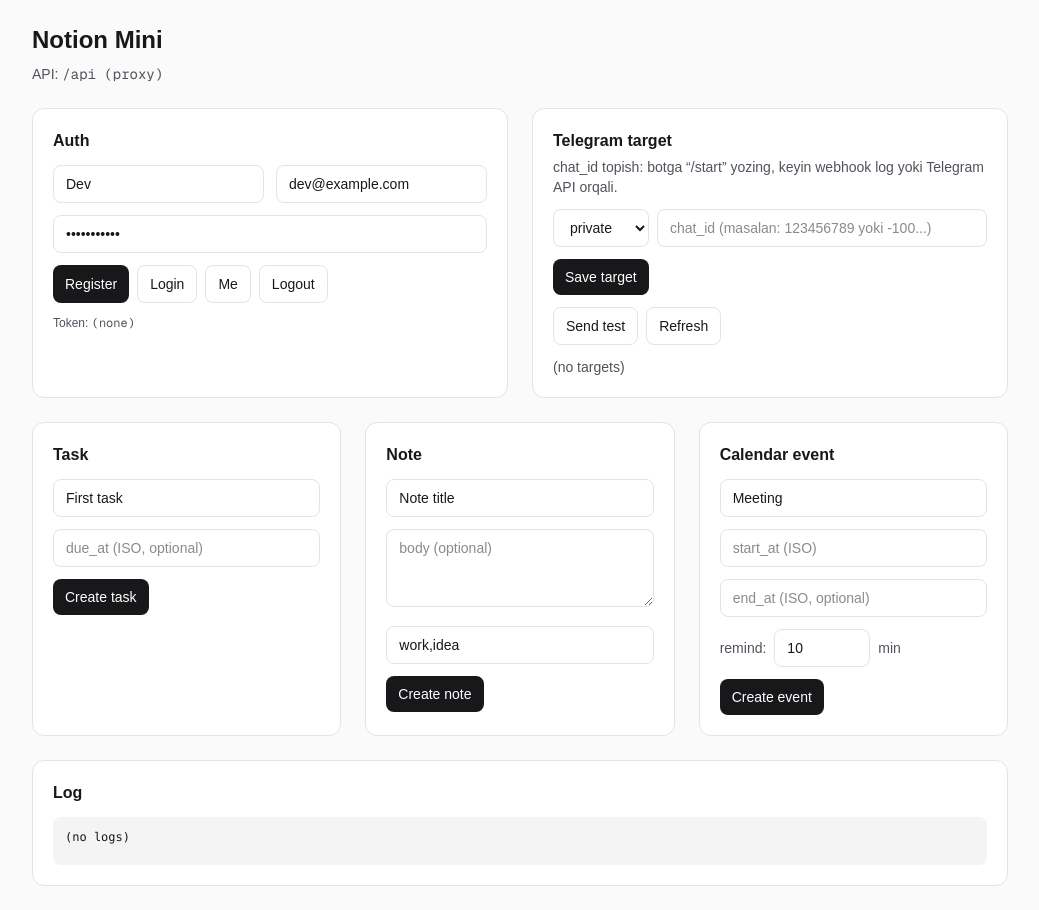
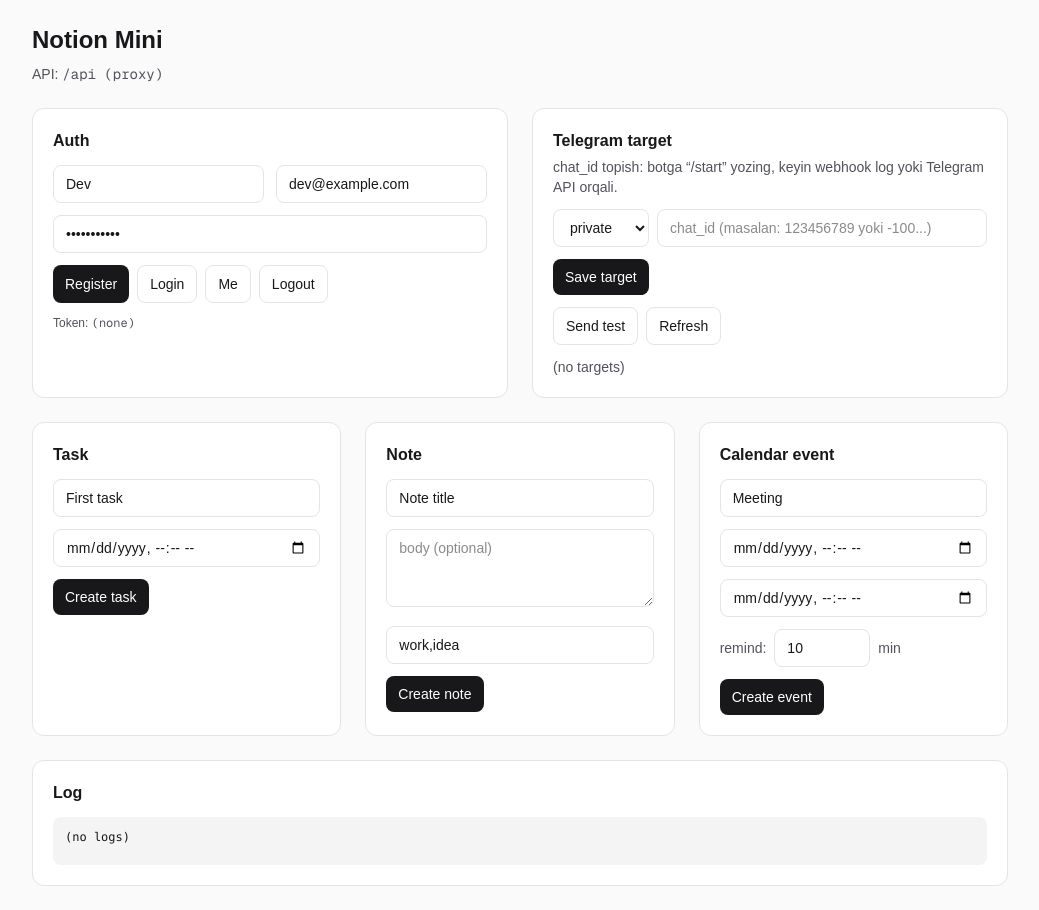
Before and after one commit to sherzot/Notion, a Next.js app in the folder frontend/: page / in a window 1280 px wide. Shown: the whole page, without its empty margins (120-1159 px from the left). Built offline with nearby package versions, Linux system fonts and the light colour scheme.

Commit message:
fix(ui): datetime-local due_at/start/end + ISO conversion

```diff
--- a/frontend/src/app/page.jsx
+++ b/frontend/src/app/page.jsx
@@ -159,12 +159,22 @@
   async function createTask() {
     try {
       setLog("create task...");
+      let dueAt = null;
+      if (taskDueAt) {
+        const d = new Date(taskDueAt);
+        if (Number.isNaN(d.getTime())) {
+          throw new Error(
+            "due_at noto‘g‘ri. Sana/vaqt tanlang (masalan: 2026-01-10 14:30).",
+          );
+        }
+        dueAt = d.toISOString();
+      }
       await apiFetch("/api/tasks", {
         method: "POST",
         token,
         body: JSON.stringify({
           title: taskTitle,
-          due_at: taskDueAt || null,
+          due_at: dueAt,
         }),
       });
       setLog("task: created (Telegram enabled bo‘lsa xabar ketadi)");
@@ -197,13 +207,29 @@
   async function createEvent() {
     try {
       setLog("create calendar event...");
+      const start = new Date(eventStartAt);
+      if (Number.isNaN(start.getTime())) {
+        throw new Error(
+          "start_at noto‘g‘ri. Sana/vaqt tanlang (masalan: 2026-01-10 14:30).",
+        );
+      }
+      let endAt = null;
+      if (eventEndAt) {
+        const end = new Date(eventEndAt);
+        if (Number.isNaN(end.getTime())) {
+          throw new Error(
+            "end_at noto‘g‘ri. Sana/vaqt tanlang (masalan: 2026-01-10 15:30).",
+          );
+        }
+        endAt = end.toISOString();
+      }
       await apiFetch("/api/calendar-events", {
         method: "POST",
         token,
         body: JSON.stringify({
           title: eventTitle,
-          start_at: eventStartAt,
-          end_at: eventEndAt || null,
+          start_at: start.toISOString(),
+          end_at: endAt,
           remind_before_minute: Number(eventRemind),
         }),
       });
@@ -433,7 +459,8 @@
                 className="w-full rounded-lg border border-zinc-200 bg-transparent px-3 py-2 text-sm dark:border-white/10"
                 value={taskDueAt}
                 onChange={(e) => setTaskDueAt(e.target.value)}
-                placeholder="due_at (ISO, optional)"
+                type="datetime-local"
+                placeholder="due_at (optional)"
               />
               <button
                 className="rounded-lg bg-zinc-900 px-3 py-2 text-sm text-white dark:bg-white dark:text-black"
@@ -490,13 +517,15 @@
                 className="w-full rounded-lg border border-zinc-200 bg-transparent px-3 py-2 text-sm dark:border-white/10"
                 value={eventStartAt}
                 onChange={(e) => setEventStartAt(e.target.value)}
-                placeholder="start_at (ISO)"
+                type="datetime-local"
+                placeholder="start_at"
               />
               <input
                 className="w-full rounded-lg border border-zinc-200 bg-transparent px-3 py-2 text-sm dark:border-white/10"
                 value={eventEndAt}
                 onChange={(e) => setEventEndAt(e.target.value)}
-                placeholder="end_at (ISO, optional)"
+                type="datetime-local"
+                placeholder="end_at (optional)"
               />
               <div className="flex items-center gap-2">
                 <span className="text-sm text-zinc-600 dark:text-zinc-400">
```
